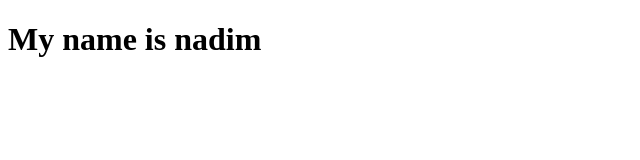
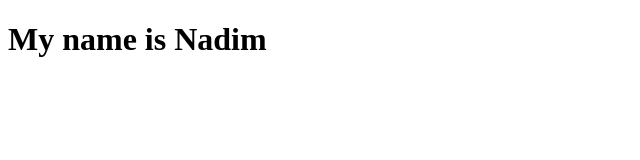
Before and after one commit to nadimahmed1/my-first-repo, a plain HTML site: page index.html in a window 1280 px wide. Shown: the full height of the page, 0-640 px from the left. Drawn offline with Linux system fonts and the light colour scheme.

Commit message:
first commit

```diff
--- a/index.html
+++ b/index.html
@@ -4,9 +4,9 @@
     <meta charset="UTF-8">
     <meta http-equiv="X-UA-Compatible" content="IE=edge">
     <meta name="viewport" content="width=device-width, initial-scale=1.0">
-    <title>My first github repo</title>
+    <title>My first repo</title>
 </head>
 <body>
-    <h1>My name is nadim</h1>
+    <h1>My name is Nadim</h1>
 </body>
 </html>
```
Also changed, not shown: 1 other file.
